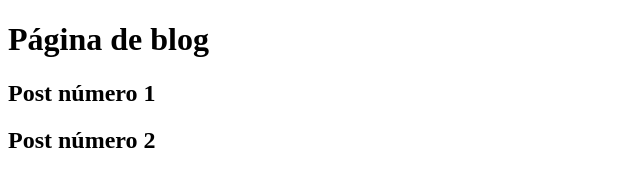
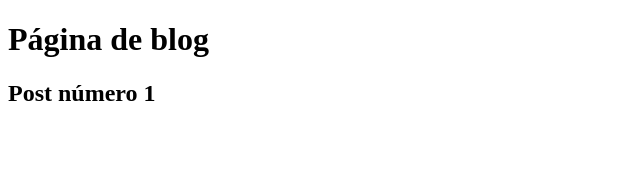
Before and after one commit to SergioCarline/aulaGithub, a plain HTML site: page blog.html in a window 1280 px wide. Shown: the whole page, without its empty margins (0-640 px from the left). Drawn offline with Linux system fonts and the light colour scheme.

Commit message:
retirado post número 2

```diff
--- a/blog.html
+++ b/blog.html
@@ -9,6 +9,5 @@
 <body>
     <h1>Página de blog</h1>
     <h2>Post número 1</h2>
-    <h2>Post número 2</h2>
 </body>
 </html>
```
